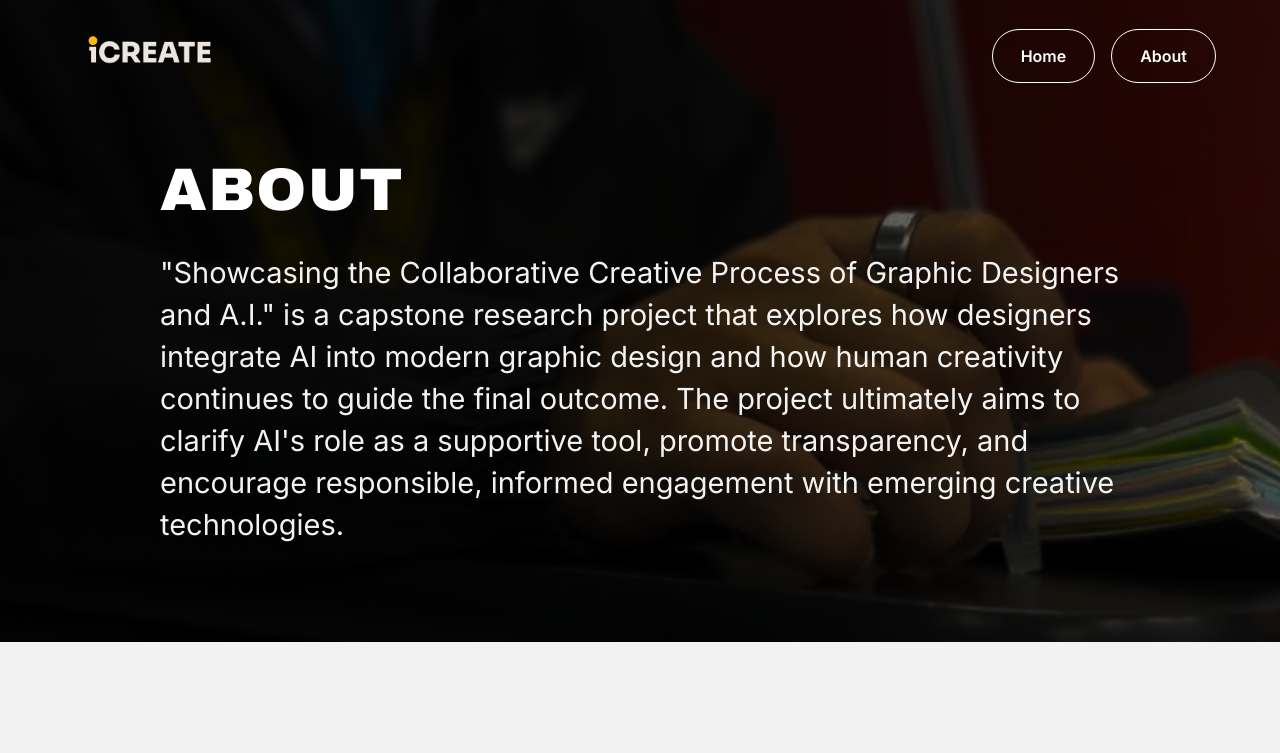
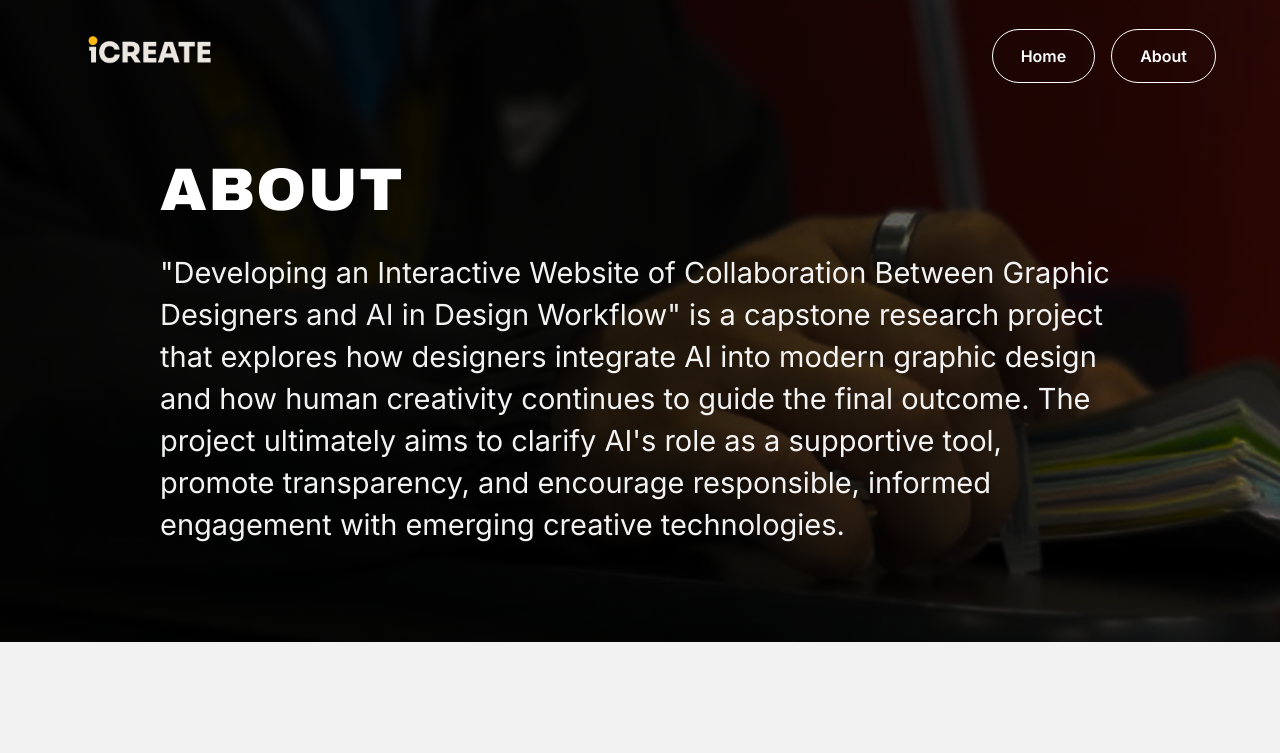
Before and after one commit to giomaniego-dev/icreate, a Next.js app: page /about in a window 1280 px wide. Shown: the top 753 px of the page. Built offline with nearby package versions, Linux system fonts and the light colour scheme.

Commit message:
text change.

```diff
--- a/src/app/about/page.tsx
+++ b/src/app/about/page.tsx
@@ -4,7 +4,7 @@ import { AboutHero } from "@/components/AboutHero";
 import { AboutTeamSection } from "@/components/AboutTeamSection";
 
 const ABOUT_DESCRIPTION =
-  "\"Showcasing the Collaborative Creative Process of Graphic Designers and A.I.\" is a capstone research project that explores how designers integrate AI into modern graphic design and how human creativity continues to guide the final outcome. The project ultimately aims to clarify AI's role as a supportive tool, promote transparency, and encourage responsible, informed engagement with emerging creative technologies.";
+  "\"Developing an Interactive Website of Collaboration Between Graphic Designers and AI in Design Workflow\" is a capstone research project that explores how designers integrate AI into modern graphic design and how human creativity continues to guide the final outcome. The project ultimately aims to clarify AI's role as a supportive tool, promote transparency, and encourage responsible, informed engagement with emerging creative technologies.";
 
 export const metadata: Metadata = {
   title: "About | iCreate",
```
